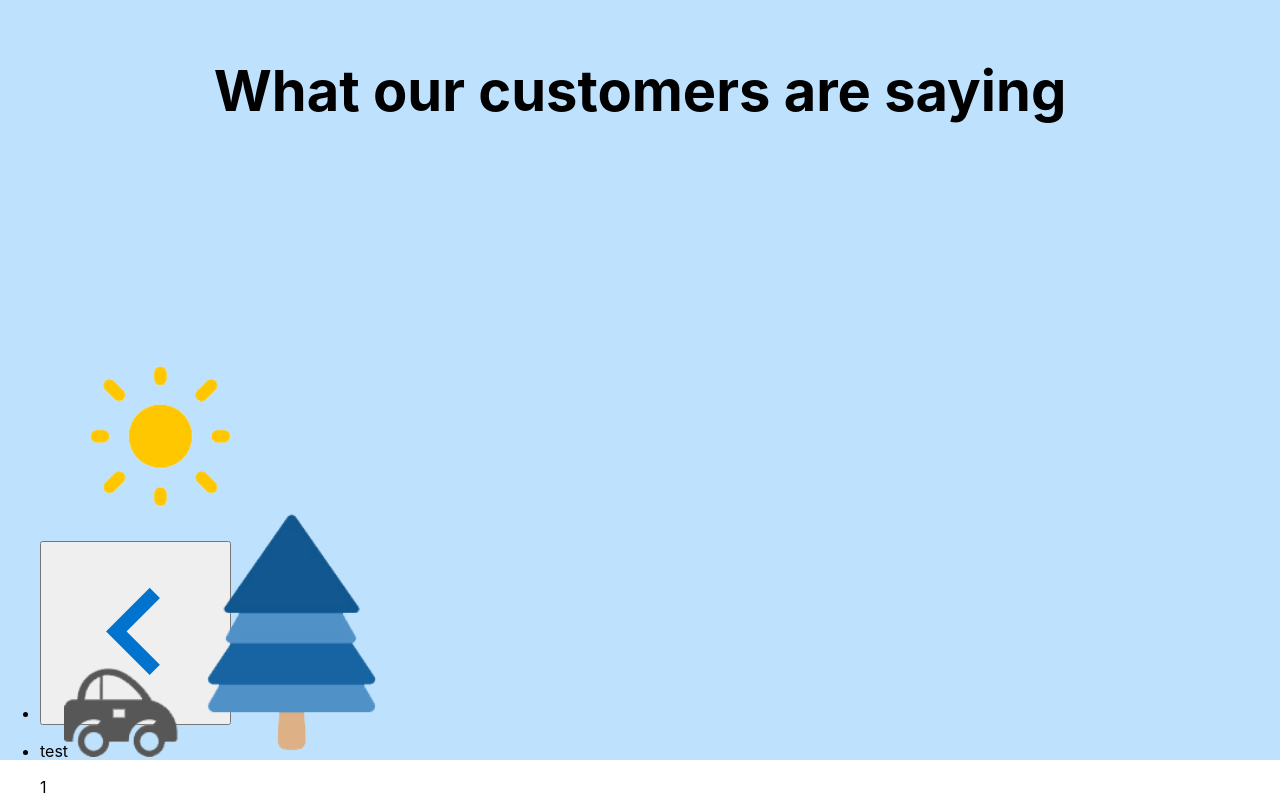
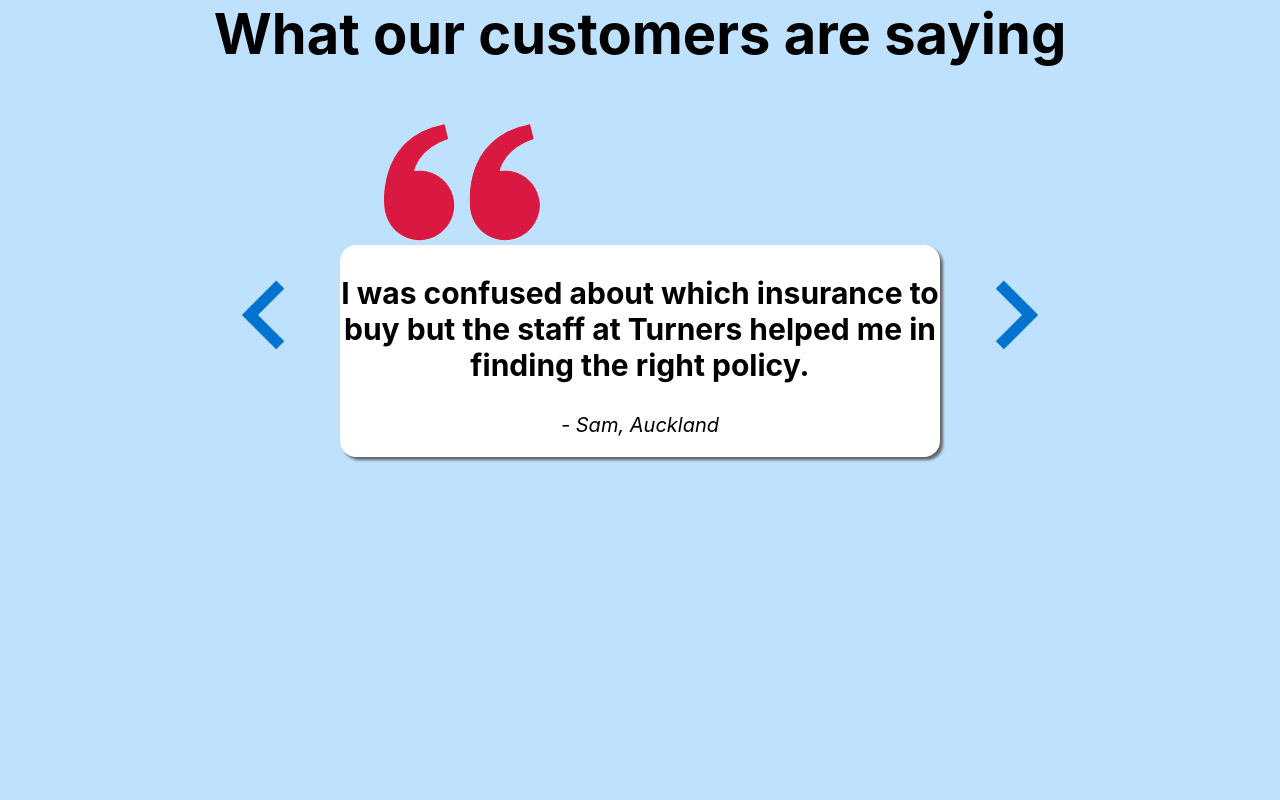
Before and after one commit to Xaimelee/mrhq-website, a React (Create React App) app: page / in a window 1280 px wide. Shown: the part 2700-3500 px from the top of the page. Built offline with nearby package versions, Linux system fonts and the light colour scheme.

Commit message:
Reviews styling. Temporarily removed sun and tree image.

```diff
--- a/src/App.js
+++ b/src/App.js
@@ -1,6 +1,7 @@
 import './App.scss';
 import TurnersLogo from './Images/turners_car_logo.png';
-import SunAndTreeImage from './Images/sun_and_tree.png';
+//import SunAndTreeImage from './Images/sun_and_tree.png';
+import QuoteImage from './Images/quote.png';
 import Header from './Components/Header';
 import ButtonList from './Components/ButtonList';
 import InfoSlide from './Components/InfoSlide';
@@ -18,8 +19,8 @@
       </div>
       <InfoSlide />
       <div className = "Reviews">
-        <img className = "SunAndTreeImage" src={SunAndTreeImage} alt=""/>
         <p className = "ReviewsHeaderText">What our customers are saying</p>
+        <img className = "QuoteImage" src={QuoteImage} alt=""/>
         <ShowReviews />
       </div>
     </div>
--- a/src/App.scss
+++ b/src/App.scss
@@ -62,14 +62,18 @@
 .ReviewsHeaderText {
     position: relative;
     text-align: center;
-    bottom: 360px;
     font-size: 56px;
     font-weight: bold;
 }
 
 .SunAndTreeImage {
-    position: relative;
+    position: absolute;
     width: 350px;
     left: 5%;
-    top: 50%;
+    bottom: 30%;
 }
+
+.QuoteImage {
+    position: relative;
+    left: 30%;
+}
--- a/src/Components/Reviews.js
+++ b/src/Components/Reviews.js
@@ -6,9 +6,9 @@
 
 function ShowReviews() {
     const reviews = [
-        {review: "test", author: "1"},
-        {review: "test", author: "2"},
-        {review: "test", author: "3"}
+        {review: "I was confused about which insurance to buy but the staff at Turners helped me in finding the right policy.", author: "- Sam, Auckland"},
+        {review: "Staff were great and helped me answer my questions. Simple and easy!", author: "- Shawn, Wellington"},
+        {review: "Just one word, Fantastic. They know how to deal with the customers. Highly recommended.", author: "- Kamal, Napier"}
     ]
     const [index, setIndex] = useState(0);
 
@@ -24,9 +24,9 @@
 
     return (
         <ul className = "ShowReviews">
-            <li><button className = "ReviewButton" onClick ={() => {changeReview(index - 1)}}><img src={NextLeftIcon} alt="" /></button></li>
+            <li><button className = "ReviewButton" onClick ={() => {changeReview(index - 1)}}><img className="ReviewButtonImage" src={NextLeftIcon} alt="" /></button></li>
             <Review review={reviews[index].review} author={reviews[index].author}/>
-            <li><button className = "ReviewButton" onClick ={() => {changeReview(index + 1)}}><img src={NextRightIcon} alt="" /></button></li>
+            <li><button className = "ReviewButton" onClick ={() => {changeReview(index + 1)}}><img className="ReviewButtonImage" src={NextRightIcon} alt="" /></button></li>
         </ul>
     )
 }
--- a/src/Components/Styles/Reviews.scss
+++ b/src/Components/Styles/Reviews.scss
@@ -0,0 +1,40 @@
+
+
+.ShowReviews {
+    position: relative;
+    list-style-type: none;
+    text-align: center;
+    display: flex;
+    flex-wrap: wrap;
+    justify-content: center;
+    padding: 0;
+    margin: 0;
+    width: 100%;
+}
+
+.ReviewButton {
+    width: 150px;
+    background-color: transparent;
+    border: none;
+}
+
+.ReviewButtonImage {
+    width: 100%;
+}
+
+.Review {
+    width: 600px;
+    border-radius: 16px;
+    box-shadow: 3px 3px 3px style.$grey;
+    background-color: white;
+}
+
+.ReviewText {
+    font-weight: bold;
+    font-size: 30px;
+}
+
+.ReviewAuthor {
+    font-size: 20px;
+    font-style: italic;
+}
```
Also changed, not shown: src/Images/quote.png (added).
